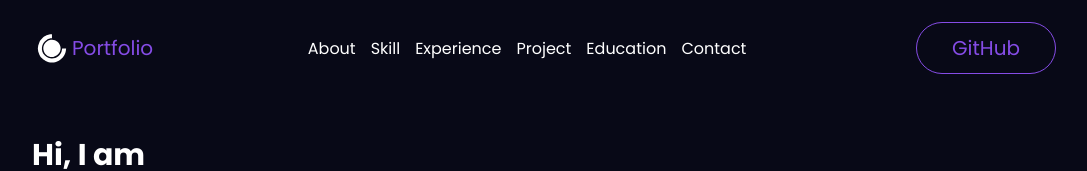
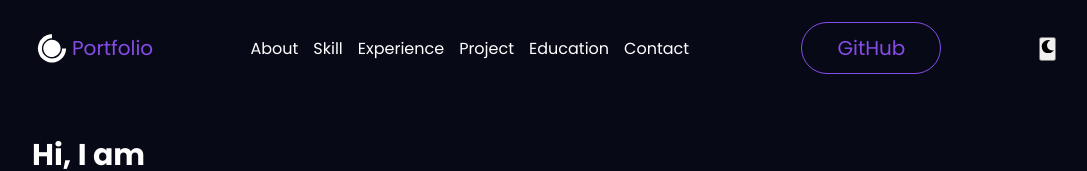
Before and after one commit to shrmohit/my_portfolio, a React (Vite) app: page / in a window 1280 px wide. Shown: the top 171 px of the page, without its empty margins (96-1183 px from the left). Built offline with nearby package versions, Linux system fonts and the light colour scheme.

Commit message:
togle theme button

```diff
--- a/src/components/Navbar.jsx
+++ b/src/components/Navbar.jsx
@@ -1,10 +1,20 @@
 import { DiCssdeck } from "react-icons/di";
 import { FaBars } from "react-icons/fa";
-import React, { useState } from "react";
+import React, { useState, useEffect } from "react";
 import { Bio } from "../data/constant";
+import { FaSun, FaMoon } from 'react-icons/fa';
 
 function Navbar() {
   const [showMenu, setshowMenu] = useState(false);
+
+  const [darkMode, setDarkMode] = useState(() => {
+    return localStorage.getItem('theme') === 'dark';
+  });
+
+  useEffect(() => {
+    document.documentElement.classList.toggle('dark', darkMode);
+    localStorage.setItem('theme', darkMode ? 'dark' : 'light');
+  }, [darkMode]);
 
   function handlemenuToggle() {
     setshowMenu(!showMenu);
@@ -31,6 +41,14 @@ function Navbar() {
           <button className="btn-github">GitHub</button>
         </a>
 
+        <div>
+          <button
+            onClick={() => setDarkMode(!darkMode)}
+            className="text-2xl p-2 rounded-full border"
+          >
+            {darkMode ? <FaSun /> : <FaMoon />}
+          </button>
+        </div>
         <div className="ham-menu">
           <button className="nav-menu" onClick={handlemenuToggle}>
             <FaBars className="menu-icon" />
```
